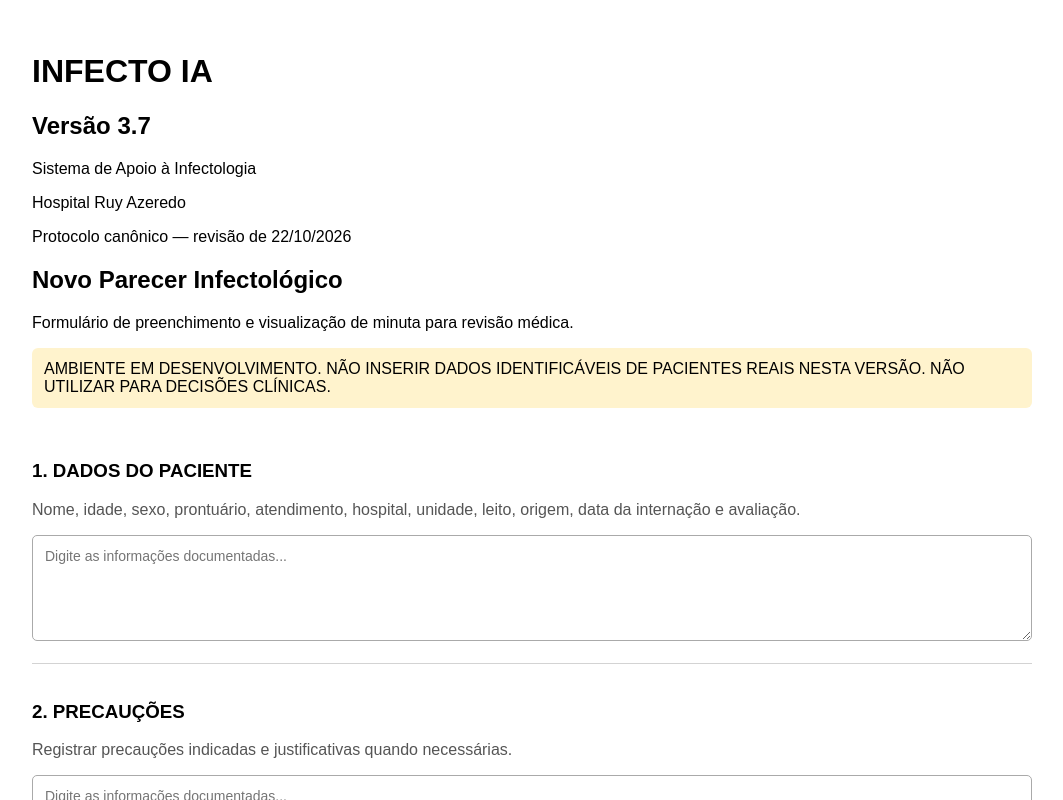
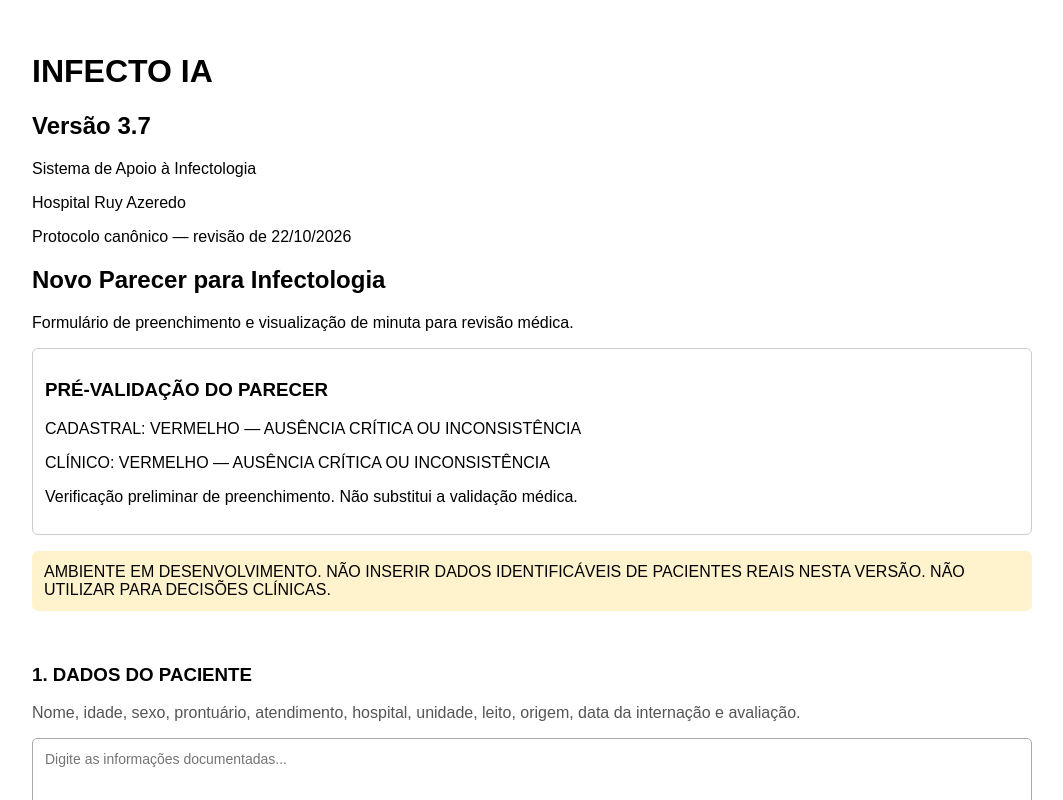
Before and after one commit to infectoaipro-stack/infecto-ia, a React (Vite) app: page / in a window 1280 px wide. Both pictures are taken after a click on the button "NOVO PARECER". Shown: the top 800 px of the page, without its empty margins (108-1171 px from the left). Built offline with nearby package versions, Linux system fonts and the light colour scheme.

Commit message:
Update App.jsx

```diff
--- a/src/App.jsx
+++ b/src/App.jsx
@@ -103,7 +103,21 @@ export default function App() {
     .trim()
     .split(/\s+/)
     .filter(Boolean).length;
+  const SEMAFOROS = {
+    verde: "VERDE — INFORMAÇÕES SUFICIENTES",
+    amarelo: "AMARELO — INFORMAÇÕES INCOMPLETAS",
+    vermelho: "VERMELHO — AUSÊNCIA CRÍTICA OU INCONSISTÊNCIA"
+  };
 
+  const semaforoCadastral = campos[0].trim()
+    ? SEMAFOROS.amarelo
+    : SEMAFOROS.vermelho;
+
+  const semaforoClinico = [2, 8, 9].some(
+    (indice) => !campos[indice].trim()
+  )
+    ? SEMAFOROS.vermelho
+    : SEMAFOROS.amarelo;
   const estiloBotao = {
     padding: "12px 20px",
     margin: "8px 8px 8px 0",
@@ -142,13 +156,26 @@ export default function App() {
         </section>
       ) : (
         <section>
-          <h2>Novo Parecer Infectológico</h2>
+          <h2>Novo Parecer para Infectologia</h2>
 
           <p>
             Formulário de preenchimento e visualização
             de minuta para revisão médica.
           </p>
-
+          <div style={{
+            border: "1px solid #ccc",
+            padding: "12px",
+            marginBottom: "16px",
+            borderRadius: "6px"
+          }}>
+            <h3>PRÉ-VALIDAÇÃO DO PARECER</h3>
+            <p>CADASTRAL: {semaforoCadastral}</p>
+            <p>CLÍNICO: {semaforoClinico}</p>
+            <p>
+              Verificação preliminar de preenchimento.
+              Não substitui a validação médica.
+            </p>
+          </div>
           <p
             style={{
               padding: "12px",
```
